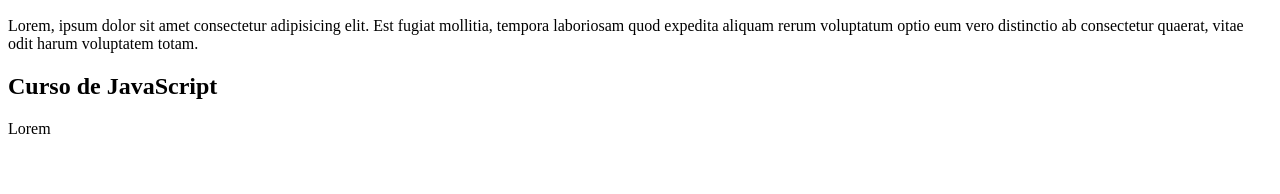
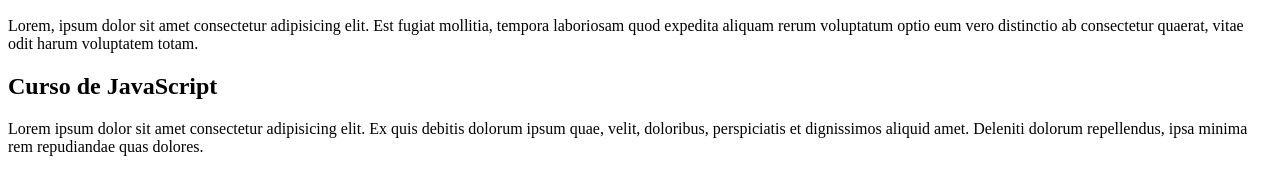
Before and after one commit to HeitorAfonso/projeto-teste, a plain HTML site: page index.html in a window 1280 px wide. Shown: the part 110-304 px from the top of the page. Drawn offline with Linux system fonts and the light colour scheme.

Commit message:
Update index.html

```diff
--- a/index.html
+++ b/index.html
@@ -17,7 +17,7 @@
         </article>
         <article>
             <h2>Curso de JavaScript</h2>
-            <p>Lorem</p>
+            <p>Lorem ipsum dolor sit amet consectetur adipisicing elit. Ex quis debitis dolorum ipsum quae, velit, doloribus, perspiciatis et dignissimos aliquid amet. Deleniti dolorum repellendus, ipsa minima rem repudiandae quas dolores.</p>
         </article>
     </main>
 </body>
```
